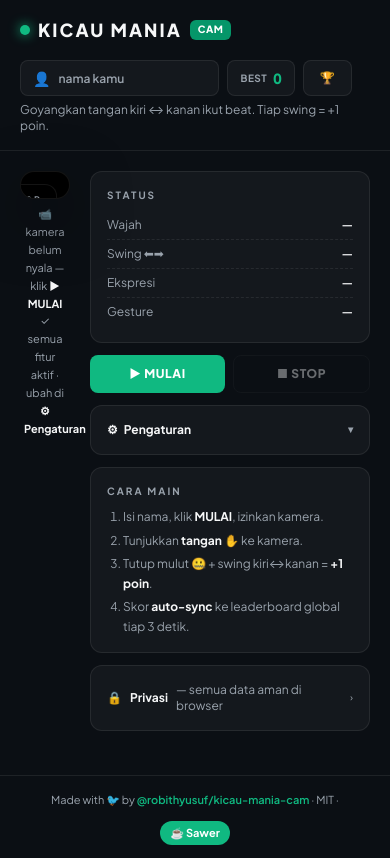
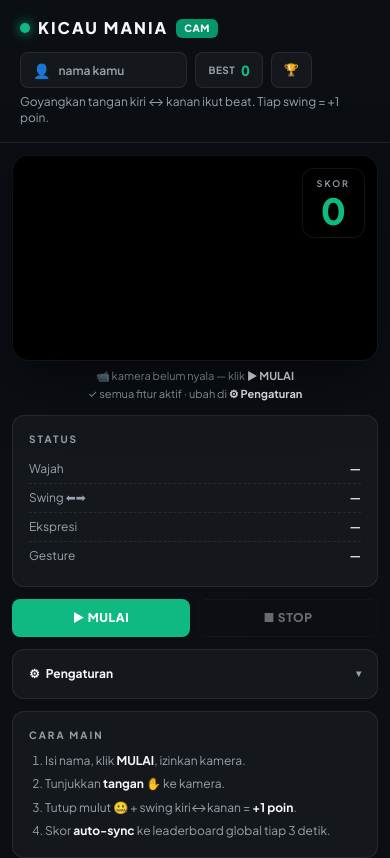
Before and after one commit to RobithYusuf/kicau-mania-cam, a website built with Vite: page index.html in a window 390 px wide. Shown: the top 858 px of the page. Built offline with nearby package versions, Linux system fonts and the light colour scheme; no server answers; files whose address does not match are found by name; what @vladmandic/face-api would draw is missing.

Commit message:
fix: include audio for production deploy + responsive layout
Audio (FIX 404 di production)
- Allow public/audio/kicau-mania.mp3 (override gitignore)
  agar Vercel deploy dapat serve file audio
- Fair use untuk demo non-komersial; LICENSE sudah disclaim copyright
- Backup file lain (*-backup-*, *-v[0-9]*) tetap gitignored

Responsive layout
- Main grid: cols-1 di mobile, [1fr 280px] di lg breakpoint
- Navbar: flex-wrap di mobile, h-9 stretch konsisten
- Player name input width responsive: 96px → 128px → 160px
- HUD score font: 24px mobile → 36px desktop
- Modal: mx-3 padding di mobile (no edge bleed)
- Leaderboard table: kolom 48/1fr/80/90 (mobile-friendly)
- Header padding: px-3 mobile, px-6 desktop
- Footer text wrap-friendly

```diff
--- a/index.html
+++ b/index.html
@@ -30,23 +30,23 @@
 <body>
   <header class="border-b border-border">
     <div class="max-w-[1280px] mx-auto px-5 py-4 flex flex-col gap-1.5">
-      <div class="flex items-center justify-between gap-4 flex-wrap">
-        <h1 class="m-0 text-lg font-black tracking-[2px] flex items-center gap-2">
+      <div class="flex items-center justify-between gap-3 flex-wrap">
+        <h1 class="m-0 text-base sm:text-lg font-black tracking-[2px] flex items-center gap-2 shrink-0">
           <span class="inline-block w-2.5 h-2.5 bg-accent rounded-full shadow-[0_0_12px_var(--color-accent)]"></span>
           KICAU MANIA
           <span class="text-[10px] bg-accent-2 text-white px-2 py-0.5 rounded-md tracking-wider align-middle">CAM</span>
         </h1>
-        <nav class="flex items-stretch gap-2 h-9">
-          <div class="flex items-center gap-2 bg-card border border-border rounded-lg px-3 hover:border-accent/40 transition-colors">
+        <nav class="flex items-stretch gap-2 h-9 flex-wrap sm:flex-nowrap">
+          <div class="flex items-center gap-2 bg-card border border-border rounded-lg px-3 hover:border-accent/40 transition-colors min-w-0">
             <span class="text-sm leading-none">👤</span>
-            <input id="playerNameNav" class="bg-transparent border-0 outline-none text-text text-xs font-semibold w-32 sm:w-40 placeholder:text-muted h-full" placeholder="nama kamu" maxlength="20" />
+            <input id="playerNameNav" class="bg-transparent border-0 outline-none text-text text-xs font-semibold w-24 sm:w-32 md:w-40 placeholder:text-muted h-full min-w-0" placeholder="nama kamu" maxlength="20" />
             <span id="nameSaveStatus" class="text-[10px] text-muted w-3 text-center"></span>
           </div>
           <div class="flex items-center gap-1.5 bg-card border border-border rounded-lg px-3" title="Skor tertinggi kamu">
             <span class="text-[10px] text-muted tracking-wider font-bold">BEST</span>
             <span id="personalBest" class="text-sm font-black tabular-nums" style="color: var(--color-accent);">0</span>
           </div>
-          <button id="navLeaderboard" class="nav-btn !py-0 inline-flex items-center gap-1.5 px-4">
+          <button id="navLeaderboard" class="nav-btn !py-0 inline-flex items-center gap-1.5 px-3 sm:px-4">
             <span>🏆</span><span class="hidden sm:inline">Leaderboard</span>
           </button>
         </nav>
@@ -55,7 +55,7 @@
     </div>
   </header>
 
-  <main class="grid gap-5 px-5 py-5 max-w-[1280px] mx-auto" style="grid-template-columns: minmax(0, 1fr) 280px;">
+  <main class="grid gap-3 sm:gap-5 px-3 sm:px-5 py-3 sm:py-5 max-w-[1280px] mx-auto grid-cols-1 lg:grid-cols-[minmax(0,1fr)_280px]">
     <div class="flex flex-col gap-1.5">
       <div class="relative bg-black rounded-2xl overflow-hidden border border-border shadow-[0_20px_60px_rgb(0_0_0/0.5)]" style="aspect-ratio: 16/9;">
         <video id="video" autoplay muted playsinline class="absolute inset-0 w-full h-full object-cover"></video>
@@ -187,7 +187,7 @@
       </div>
 
       <!-- Table header -->
-      <div class="px-6 py-3 border-b border-border bg-card text-[10px] text-muted uppercase tracking-wider font-bold" style="display:grid;grid-template-columns:60px 1fr 100px 110px;align-items:center;">
+      <div class="px-3 sm:px-6 py-3 border-b border-border bg-card text-[10px] text-muted uppercase tracking-wider font-bold" style="display:grid;grid-template-columns:48px 1fr 80px 90px;align-items:center;">
         <span class="text-center">Rank</span>
         <span>Player</span>
         <span class="text-right">Score</span>
--- a/src/leaderboard/modal.ts
+++ b/src/leaderboard/modal.ts
@@ -90,7 +90,8 @@ function getMyBest(): number {
 }
 
 function renderRows(items: LeaderEntry[]): void {
-  const GRID = "display:grid;grid-template-columns:60px 1fr 100px 110px;align-items:center;";
+  // Responsive: kolom UPDATED disembunyikan di mobile via CSS
+  const GRID = "display:grid;grid-template-columns:48px 1fr 80px 90px;align-items:center;";
   const myName = getMyName();
   const myBest = getMyBest();
 
--- a/src/style.css
+++ b/src/style.css
@@ -170,7 +170,7 @@
 
   /* Leaderboard table row (grid + style inline) */
   .lb-table-row {
-    @apply px-6 py-3.5 border-b border-border transition-colors;
+    @apply px-3 sm:px-6 py-3 sm:py-3.5 border-b border-border transition-colors;
   }
   .lb-table-row:hover { background: rgb(255 255 255 / 0.02); }
   .lb-table-row:last-child { @apply border-b-0; }
```
Also changed, not shown: 2 other files.
